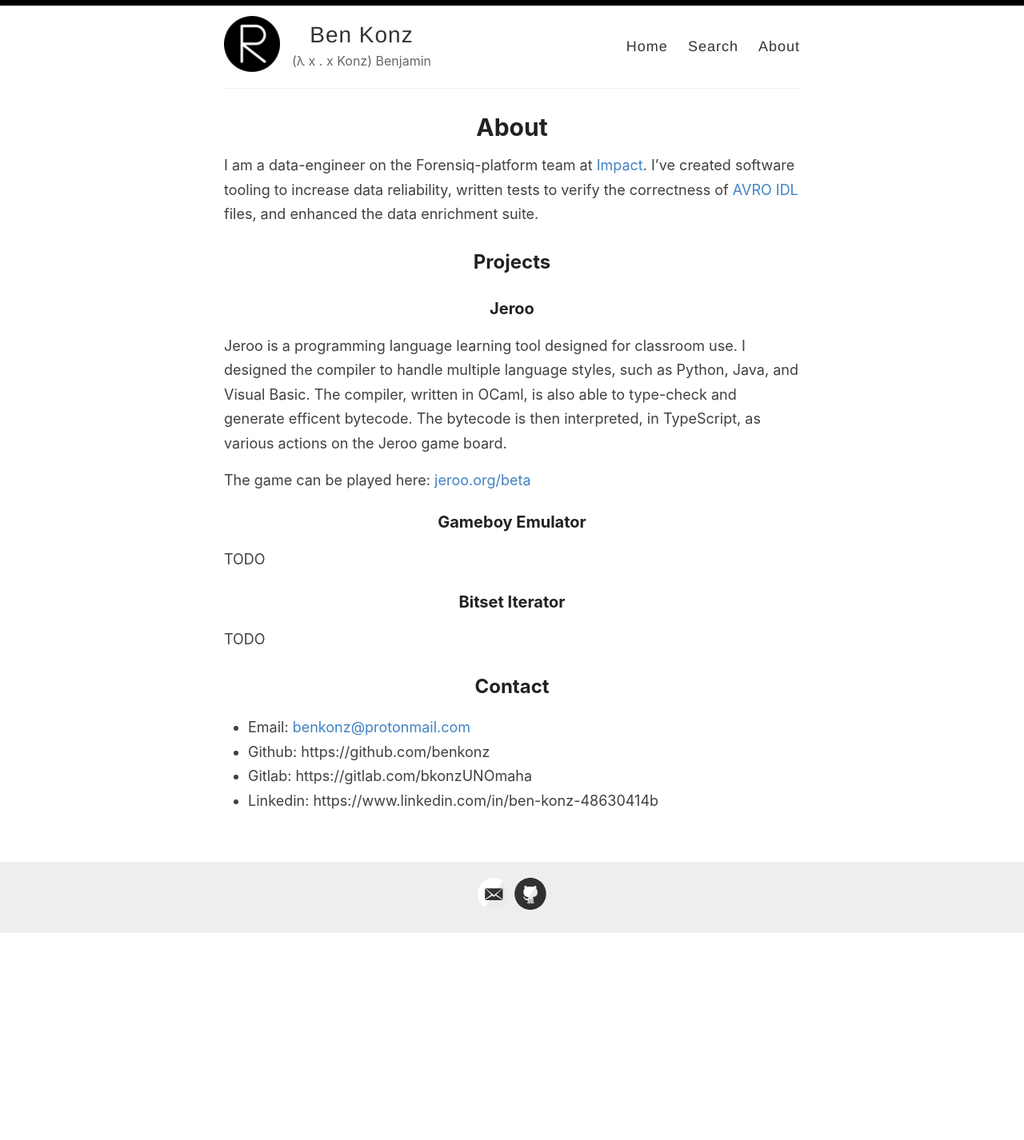
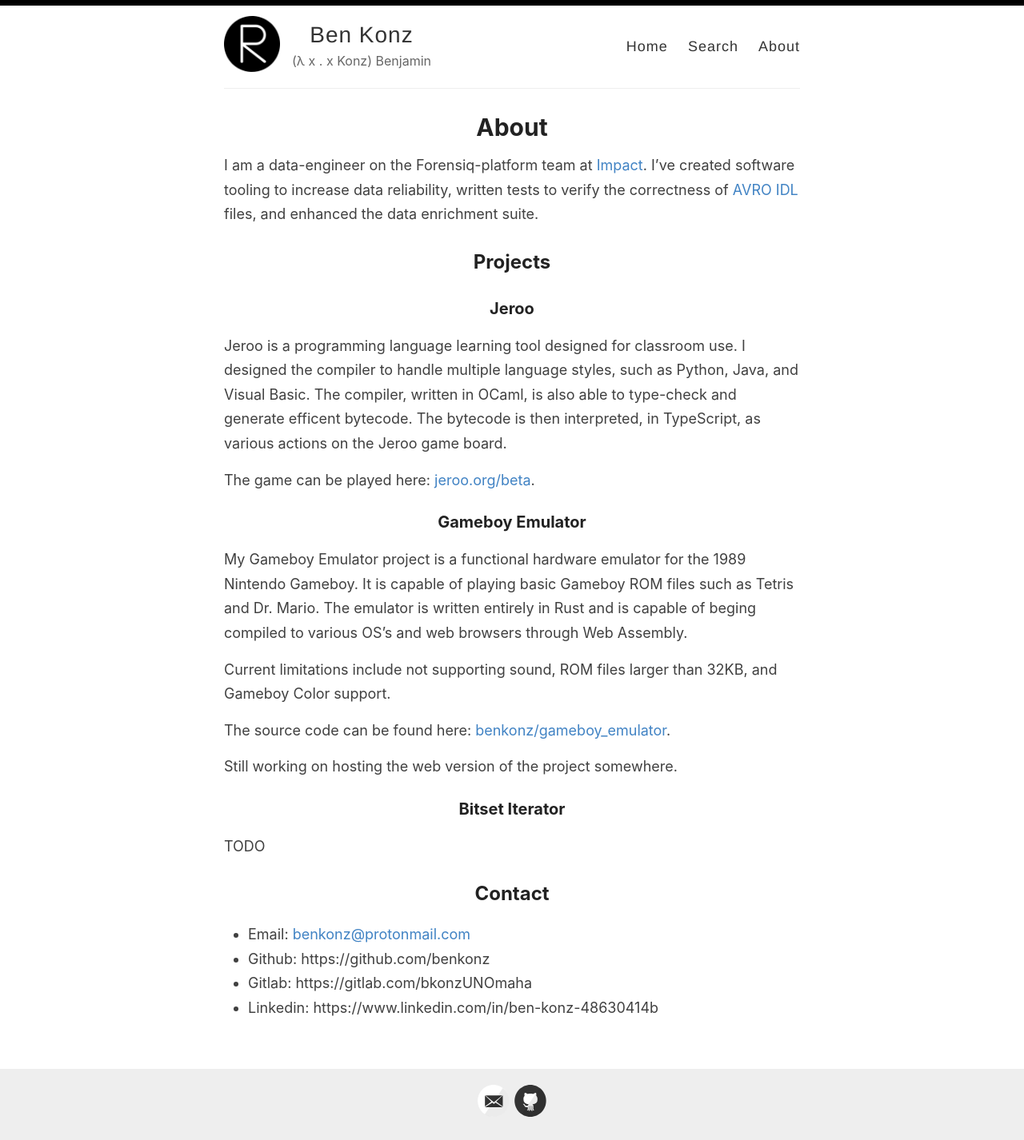
Before and after one commit to benkonz/benkonz.github.io, a Jekyll site: the page built from _pages/about.md, in a window 1280 px wide. Shown: the whole page at 80% size. Built offline with Jekyll 4.4.1, drawn with Linux system fonts in a browser that asks for light colours; before the commit the page ends 1167 px from its top, so only the background shows below that.

Commit message:
Update about.md

```diff
--- a/_pages/about.md
+++ b/_pages/about.md
@@ -12,11 +12,17 @@ I am a data-engineer on the Forensiq-platform team at [Impact](https://impact.co
 
 Jeroo is a programming language learning tool designed for classroom use. I designed the compiler to handle multiple language styles, such as Python, Java, and Visual Basic. The compiler, written in OCaml, is also able to type-check and generate efficent bytecode. The bytecode is then interpreted, in TypeScript, as various actions on the Jeroo game board.
 
-The game can be played here: [jeroo.org/beta](https://www.jeroo.org/beta)
+The game can be played here: [jeroo.org/beta](https://www.jeroo.org/beta).
 
 ### Gameboy Emulator
 
-TODO
+My Gameboy Emulator project is a functional hardware emulator for the 1989 Nintendo Gameboy. It is capable of playing basic Gameboy ROM files such as Tetris and Dr. Mario. The emulator is written entirely in Rust and is capable of beging compiled to various OS's and web browsers through Web Assembly.
+
+Current limitations include not supporting sound, ROM files larger than 32KB, and Gameboy Color support.
+
+The source code can be found here: [benkonz/gameboy_emulator](https://github.com/benkonz/gameboy_emulator).
+
+Still working on hosting the web version of the project somewhere.
 
 ### Bitset Iterator
 
```
